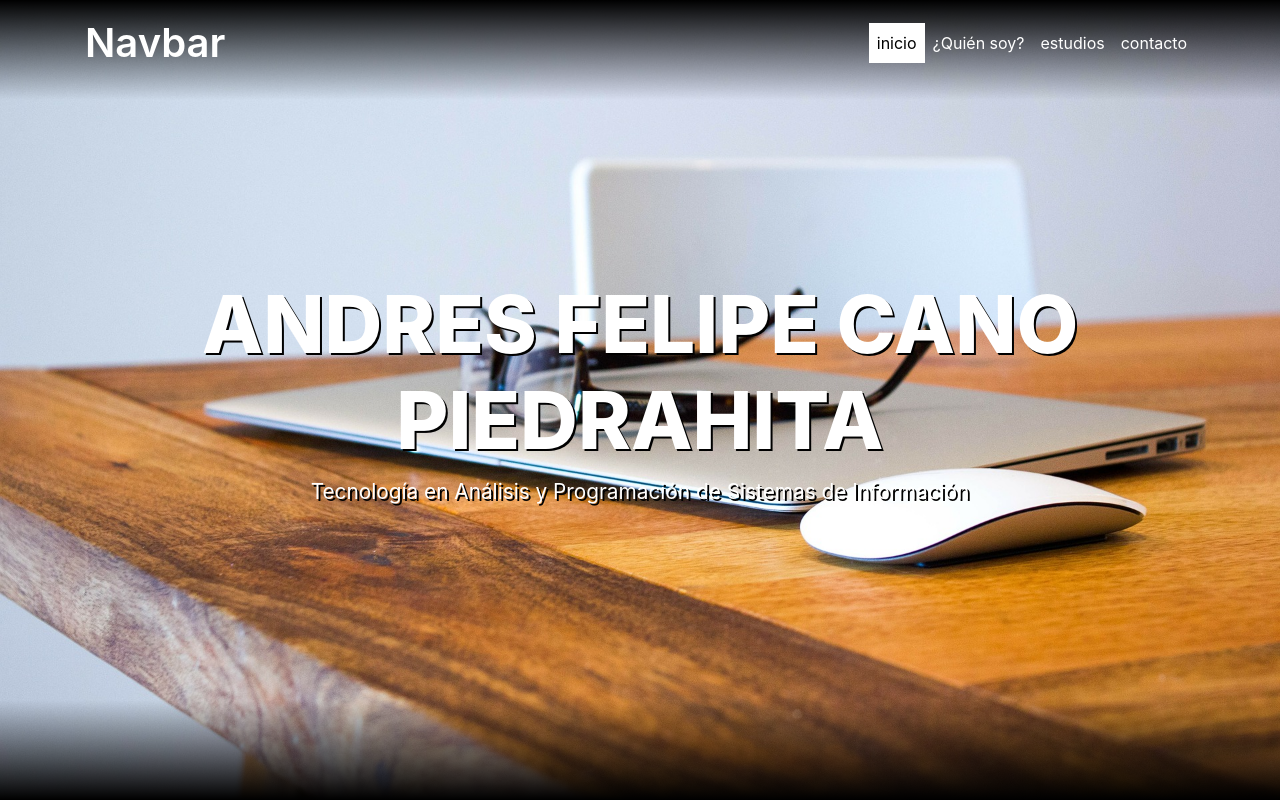
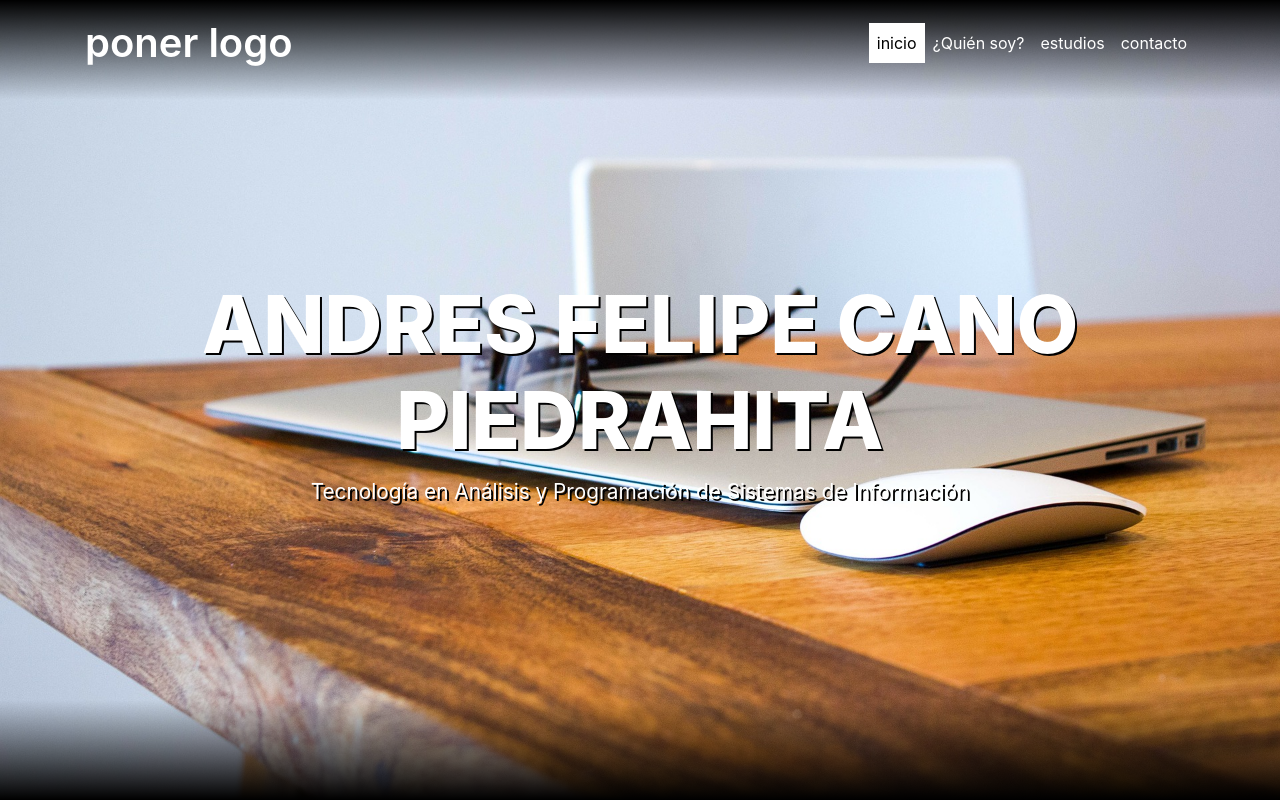
Before and after one commit to afcanop/afcanop.github.io, a plain HTML site: page index.html in a window 1280 px wide. Shown: the top 800 px of the page. Drawn offline with nearby package versions, Linux system fonts and the light colour scheme.

Commit message:
se cambio el title

```diff
--- a/index.html
+++ b/index.html
@@ -5,7 +5,7 @@
     <meta charset="UTF-8">
     <meta name="viewport" content="width=device-width, initial-scale=1.0">
     <meta http-equiv="X-UA-Compatible" content="ie=edge">
-    <title>Document</title>
+    <title> Andres f c p </title>
     <link rel="stylesheet" href="https://use.fontawesome.com/releases/v5.6.3/css/all.css" integrity="sha384-UHRtZLI+pbxtHCWp1t77Bi1L4ZtiqrqD80Kn4Z8NTSRyMA2Fd33n5dQ8lWUE00s/"
         crossorigin="anonymous">
     <link rel="stylesheet" href="https://stackpath.bootstrapcdn.com/bootstrap/4.1.3/css/bootstrap.min.css" integrity="sha384-MCw98/SFnGE8fJT3GXwEOngsV7Zt27NXFoaoApmYm81iuXoPkFOJwJ8ERdknLPMO"
@@ -16,7 +16,7 @@
     <header>
         <nav class="navbar navbar-expand-lg navbar-light bg-light fixed-top">
             <div class="container">
-                <a class="navbar-brand" href="#">Navbar</a>
+                <a class="navbar-brand" href="#">poner logo</a>
                 <button class="navbar-toggler" type="button" data-toggle="collapse" data-target="#navbarSupportedContent"
                     aria-controls="navbarSupportedContent" aria-expanded="false" aria-label="Toggle navigation">
                     <span class="navbar-toggler-icon"></span>
```
